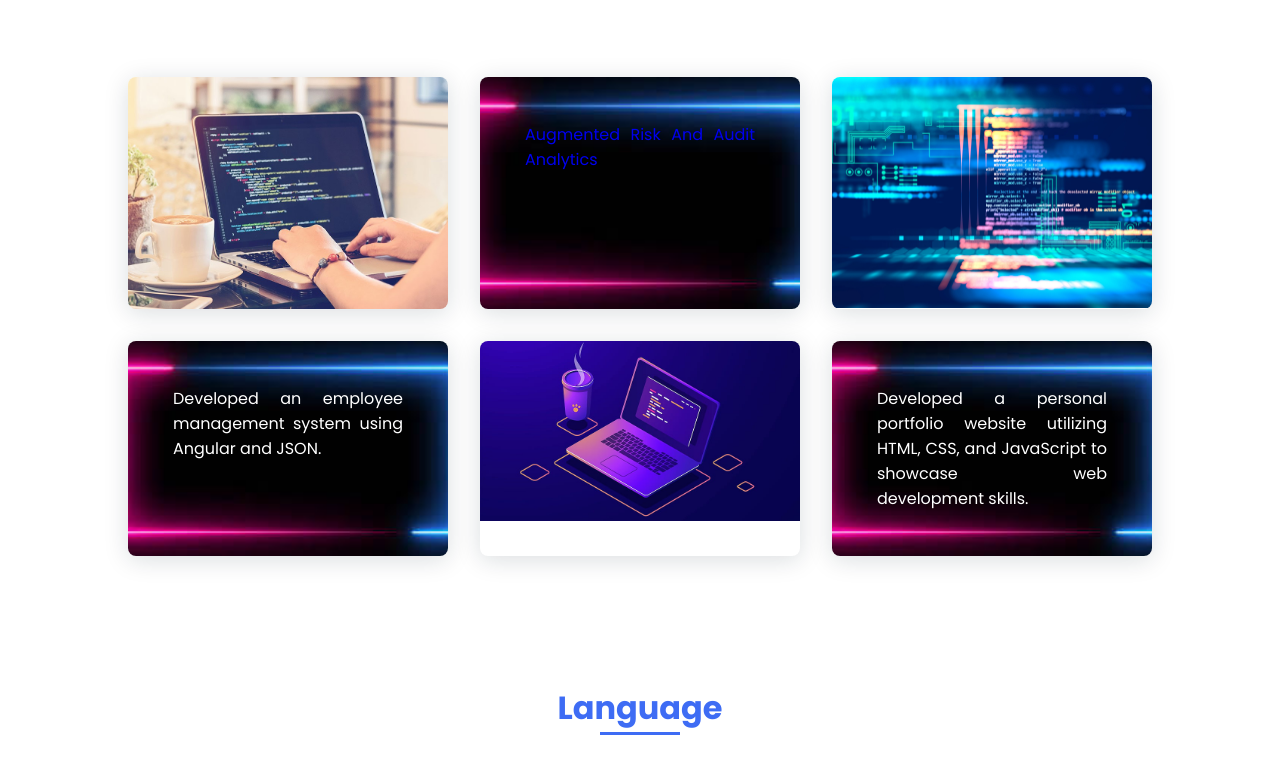
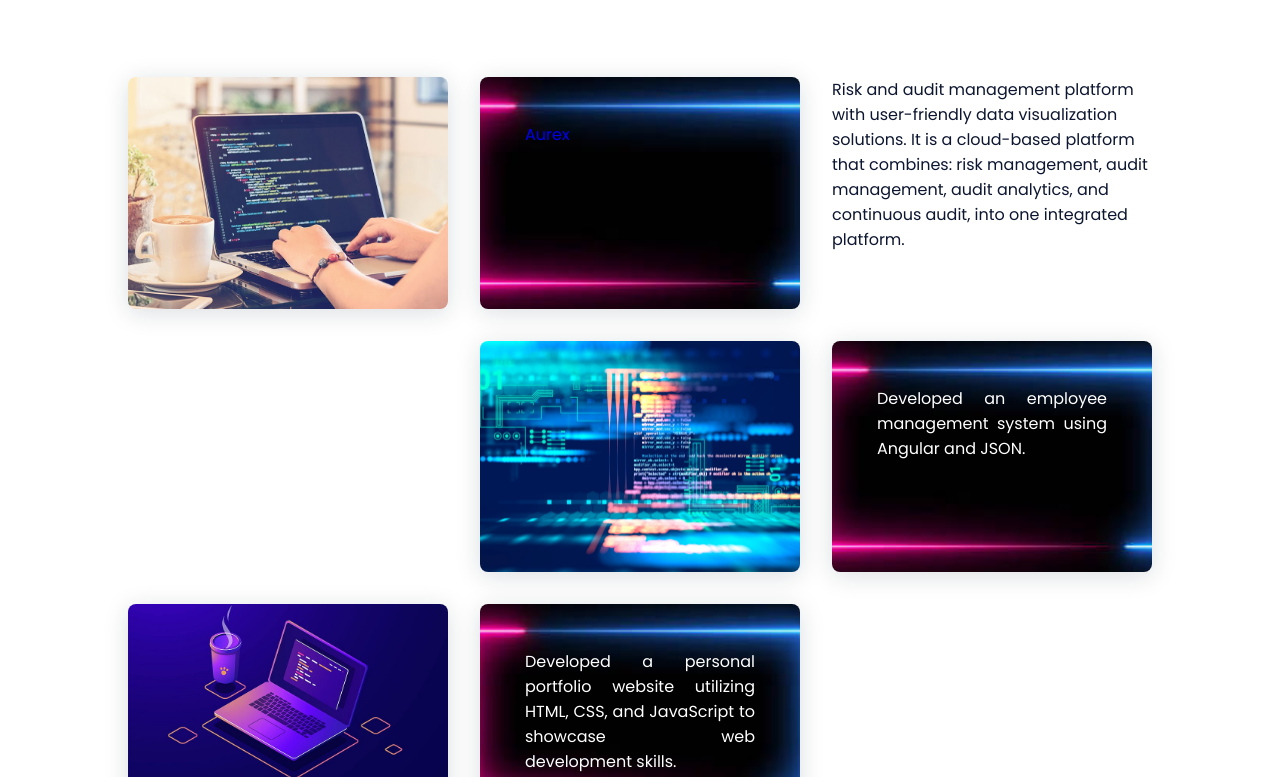
Before and after one commit to megha1299/MeghaPortfolio.github.io, a plain HTML site: page index.html in a window 1280 px wide. Shown: the part 2123-2900 px from the top of the page. Drawn offline with nearby package versions, Linux system fonts and the light colour scheme.

Commit message:
updated portfolio

```diff
--- a/index.html
+++ b/index.html
@@ -152,7 +152,8 @@
                         <img src="assets/img/img4.jpg" alt="">
                     </a>
                     <p class="work__para">
-                        <a href="https://www.aurex.ai/">Augmented Risk And Audit Analytics</a>
+                        <a href="https://www.aurex.ai/">Aurex</a>
+                        <p>Risk and audit management platform with user-friendly data visualization solutions. It is a cloud-based platform that combines: risk management, audit management, audit analytics, and continuous audit, into one integrated platform.</p>
                     </p>
                     <a class="work__img">
                         <img src="assets/img/img2.jpg" alt="">
```
